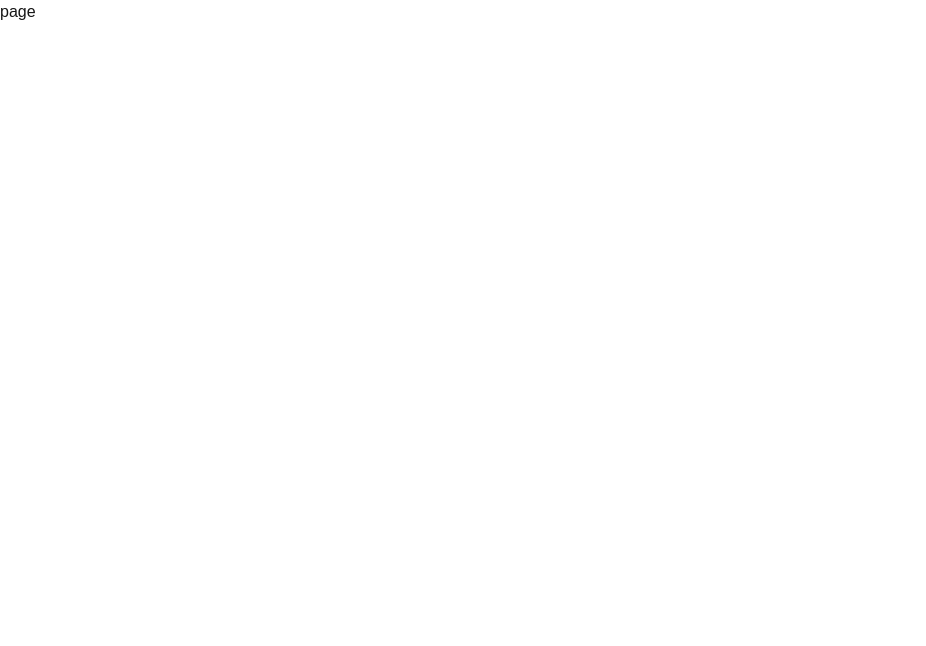
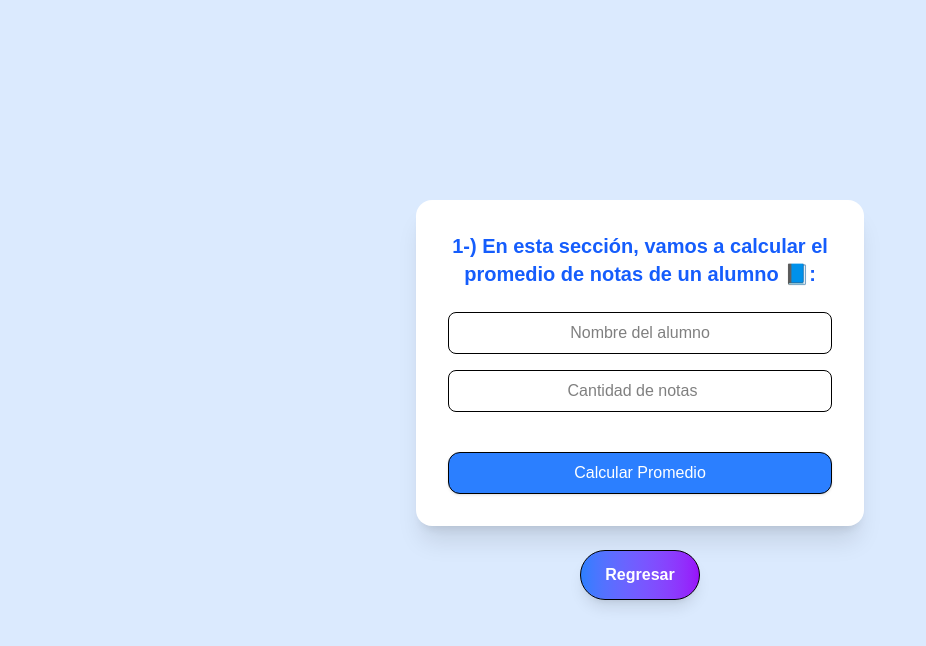
Before and after one commit to ferjbadev/claseProgramacion, a Next.js app: page /proyecto1 in a window 1280 px wide. Shown: the top 646 px of the page, without its empty margins (0-926 px from the left). Built offline with nearby package versions, Linux system fonts and the light colour scheme.

Commit message:
proyecto1

```diff
--- a/src/app/proyecto1/page.tsx
+++ b/src/app/proyecto1/page.tsx
@@ -1,9 +1,121 @@
-import React from 'react'
+"use client";
 
-const page = () => {
+import Link from "next/link";
+import { useState } from "react";
+import { motion } from "framer-motion";
+
+export default function Proyecto1() {
+  const [nombre, setNombre] = useState<string>("");
+  const [cantidad, setCantidad] = useState<string>("");
+  const [notas, setNotas] = useState<string[]>([]);
+  const [promedio, setPromedio] = useState<string | null>(null);
+
+  const handleNombreChange = (e: React.ChangeEvent<HTMLInputElement>) => {
+    setNombre(e.target.value);
+  };
+
+  const handleCantidadChange = (e: React.ChangeEvent<HTMLInputElement>) => {
+    const value = e.target.value;
+    setCantidad(value);
+    const num = value === "" ? 0 : Number(value);
+    setNotas(Array(num).fill(""));
+  };
+
+  const handleNotaChange = (index: number, value: string) => {
+    const nuevasNotas = [...notas];
+    nuevasNotas[index] = value;
+    setNotas(nuevasNotas);
+  };
+
+  const calcularPromedio = () => {
+    const numeros = notas.map((n) => Number(n)).filter((n) => !isNaN(n));
+    if (numeros.length === 0) {
+      setPromedio("⚠️ Ingresa al menos una nota válida");
+      return;
+    }
+    const suma = numeros.reduce((acc, curr) => acc + curr, 0);
+    const resultado = (suma / numeros.length).toFixed(2);
+    setPromedio(resultado);
+  };
+
   return (
-    <div>page</div>
-  )
+    <div className="flex flex-col items-center justify-center min-h-screen bg-blue-100 p-6">
+      {/* Contenedor principal */}
+      <div className="bg-white rounded-2xl shadow-xl p-8 w-full max-w-md">
+
+        {/* Texto que aparece poco a poco */}
+        <motion.p
+          initial={{ opacity: 0, y: -20 }}
+          animate={{ opacity: 1, y: 0 }}
+          transition={{ duration: 1.5 }}
+          className="text-xl font-bold mb-6 text-blue-600 text-center"
+        >
+          1-) En esta sección, vamos a calcular el promedio de notas de un alumno 📘:
+        </motion.p>
+
+        <input
+          type="text"
+          value={nombre}
+          onChange={handleNombreChange}
+          placeholder="Nombre del alumno"
+          className="mb-4 px-4 py-2 border text-black border-black rounded-lg w-full text-center"
+        />
+
+        <input
+          type="number"
+          min="0"
+          value={cantidad}
+          onChange={handleCantidadChange}
+          placeholder="Cantidad de notas"
+          className="mb-4 px-4 py-2 border text-black border-black rounded-lg w-full text-center"
+        />
+
+        <div className="grid grid-cols-2 gap-3 mb-6">
+          {notas.map((nota, index) => (
+            <input
+              key={index}
+              type="number"
+              placeholder={`Nota ${index + 1}`}
+              value={nota}
+              onChange={(e) => handleNotaChange(index, e.target.value)}
+              className="px-3 py-2 border text-black border-black rounded-lg text-center"
+            />
+          ))}
+        </div>
+
+        <button
+          onClick={calcularPromedio}
+          className="px-6 py-2 bg-blue-500 text-white border border-black rounded-xl shadow hover:bg-blue-600 transition w-full"
+        >
+          Calcular Promedio
+        </button>
+
+        {promedio && (
+          <p className="mt-6 text-lg font-semibold text-center text-black">
+            {nombre
+              ? `${nombre} tiene un promedio de ${promedio}, ${
+                  Number(promedio) >= 10
+                    ? "Aprobaste pero a que costo"
+                    : "Reprobaste eres un inútil"
+                }`
+              : `Promedio: ${promedio}, ${
+                  Number(promedio) >= 10
+                    ? "Aprobaste pero a que costo"
+                    : "Reprobaste eres un inútil"
+                }`}
+          </p>
+        )}
+      </div>
+
+      {/* Botón de regresar fuera del contenedor */}
+      <div className="mt-6">
+        <Link
+          href="/"
+          className="inline-block px-6 py-3 bg-gradient-to-r from-blue-500 to-purple-600 text-white font-semibold rounded-full shadow-lg hover:scale-105 hover:shadow-xl transition-transform duration-300 border border-black"
+        >
+          Regresar
+        </Link>
+      </div>
+    </div>
+  );
 }
-
-export default page
```
